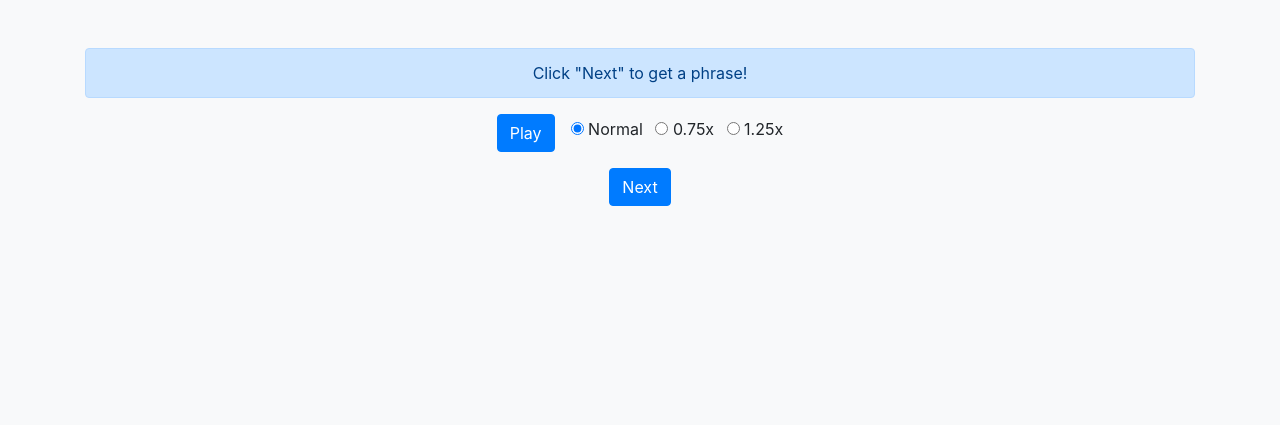
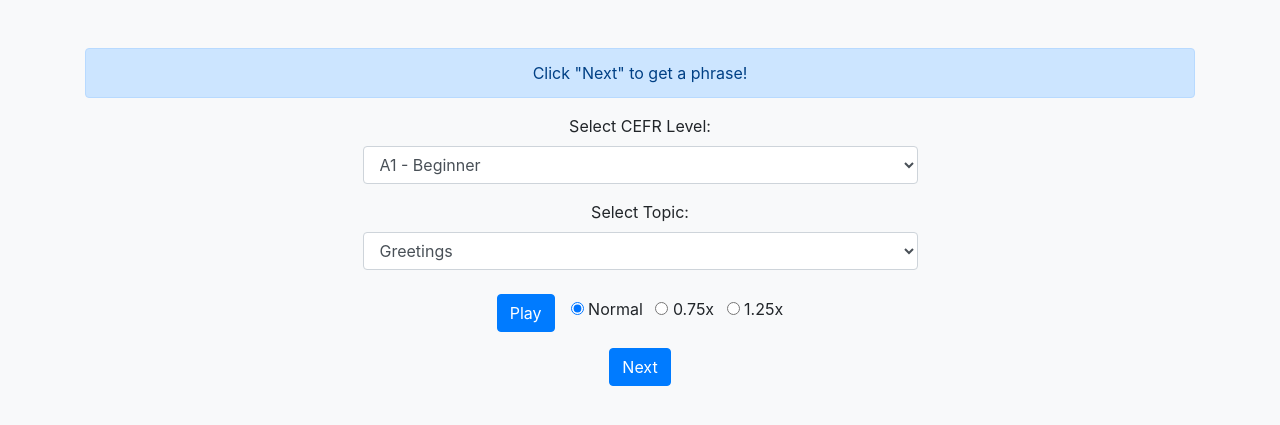
Before and after one commit to gocapless/language_learning_app, a Flask app: page / in a window 1280 px wide. Shown: the part 168-593 px from the top of the page. Run offline with Flask 3, Linux system fonts and the light colour scheme; some libraries are stand-ins or nearby versions.

Commit message:
Updates related to having OpenAI API create phrases on the fly. Also added level and subject menus

```diff
--- a/app/models.py
+++ b/app/models.py
@@ -5,3 +5,5 @@ class Phrase(db.Model):
     text = db.Column(db.String(150), nullable=False)
     seen = db.Column(db.Boolean, default=False)
     seen_count = db.Column(db.Integer, default=0)
+    cefr_level = db.Column(db.String(10), nullable=True)  # New field for CEFR level
+    topic = db.Column(db.String(50), nullable=True)       # New field for topic
--- a/app/routes.py
+++ b/app/routes.py
@@ -1,31 +1,52 @@
-from flask import Blueprint, jsonify, render_template
+from flask import Blueprint, jsonify, request, render_template
 from . import db
 from .models import Phrase
+from .api import generate_phrase
+from .fallbacks import get_fallback_phrase
 from .utils import generate_audio
-import random
 
 main = Blueprint('main', __name__)
 
 @main.route('/phrase', methods=['GET'])
 def get_phrase():
-    unseen_phrases = Phrase.query.filter_by(seen=False).all()
-    if unseen_phrases:
-        phrase = random.choice(unseen_phrases)
+    """
+    Handle the 'Next' button functionality.
+    Dynamically generate a phrase or use a fallback from the database.
+    """
+    # Get user preferences for CEFR level and topic from query parameters
+    cefr_level = request.args.get('cefr_level')
+    topic = request.args.get('topic')
+
+    # Attempt to generate a new phrase using OpenAI API
+    phrase_text = generate_phrase(cefr_level, topic)
+
+    if phrase_text:
+        # Save the generated phrase to the database
+        new_phrase = Phrase(
+            text=phrase_text,
+            cefr_level=cefr_level,
+            topic=topic,
+            seen=False,
+            seen_count=0
+        )
+        db.session.add(new_phrase)
+        db.session.commit()
+
+        # Generate audio for the phrase
+        audio_filename = generate_audio(new_phrase.id, new_phrase.text)
     else:
-        phrases = Phrase.query.all()
-        for p in phrases:
-            p.seen = False
-        db.session.commit()
-        phrase = random.choice(phrases)
+        # Use a fallback phrase if API call fails
+        fallback_phrase = get_fallback_phrase(cefr_level, topic)
+        audio_filename = generate_audio(fallback_phrase.id, fallback_phrase.text)
+        phrase_text = fallback_phrase.text
 
-    phrase.seen = True
-    phrase.seen_count += 1
-    db.session.commit()
+    # Return the phrase and audio path as a JSON response
+    return jsonify({"phrase": phrase_text, "audio": audio_filename})
 
-    audio_filename = generate_audio(phrase.id, phrase.text)
-
-    return jsonify({"phrase": phrase.text, "audio": audio_filename})
 
 @main.route('/', methods=['GET'])
 def index():
+    """
+    Render the main page with the interface for selecting CEFR level and topic.
+    """
     return render_template('index.html')
--- a/app/templates/index.html
+++ b/app/templates/index.html
@@ -12,7 +12,7 @@
     <header class="container-fluid bg-primary text-white text-center py-3 mb-4">
         <h1>Practice European Portuguese Phrases</h1>
     </header>
-<!-- Navigation bar -->
+    <!-- Navigation bar -->
     <nav class="navbar navbar-expand-lg navbar-light bg-light w-100">
         <div class="container">
             <a class="navbar-brand" href="#">Language App</a>
@@ -31,11 +31,37 @@
     </nav>
     <!-- Main content -->
     <div class="container text-center mt-5">
+        <!-- Phrase display -->
         <div id="phrase-box" class="alert alert-primary" role="alert">
             Click "Next" to get a phrase!
         </div>
 
-        <!-- Custom audio controls and speed options -->
+        <!-- CEFR level and topic selection -->
+        <form id="settings-form" class="mb-4">
+            <div class="form-group">
+                <label for="cefr-level">Select CEFR Level:</label>
+                <select id="cefr-level" class="form-control w-50 mx-auto">
+                    <option value="A1">A1 - Beginner</option>
+                    <option value="A2">A2 - Elementary</option>
+                    <option value="B1">B1 - Intermediate</option>
+                    <option value="B2">B2 - Upper Intermediate</option>
+                    <option value="C1">C1 - Advanced</option>
+                    <option value="C2">C2 - Proficient</option>
+                </select>
+            </div>
+            <div class="form-group">
+                <label for="topic">Select Topic:</label>
+                <select id="topic" class="form-control w-50 mx-auto">
+                    <option value="Greetings">Greetings</option>
+                    <option value="Travel">Travel</option>
+                    <option value="Dining">Dining</option>
+                    <option value="Shopping">Shopping</option>
+                    <option value="Emergency">Emergency</option>
+                </select>
+            </div>
+        </form>
+
+        <!-- Audio controls -->
         <div class="d-flex align-items-center justify-content-center mt-3">
             <button onclick="playAudio()" class="btn btn-primary mr-3">Play</button>
             <div>
@@ -54,7 +80,12 @@
 
     <script>
         async function getNextPhrase() {
-            const response = await fetch('/phrase');
+            // Get selected CEFR level and topic
+            const cefrLevel = document.getElementById('cefr-level').value;
+            const topic = document.getElementById('topic').value;
+
+            // Fetch the next phrase
+            const response = await fetch(`/phrase?cefr_level=${cefrLevel}&topic=${topic}`);
             const data = await response.json();
             document.getElementById('phrase-box').innerText = data.phrase;
 
```
Also changed, not shown: app/__init__.py (+16 -6 lines), app/api.py (added, +44 -0 lines), app/fallbacks.py (added, +42 -0 lines), create_db.py (+0 -15 lines).
